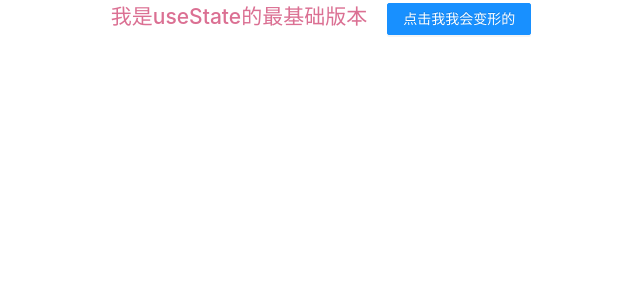
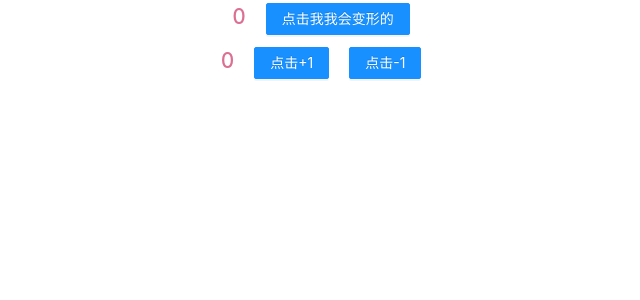
Before and after one commit to wangjuunwei/code-snippet, a React (Create React App) app: page /#/UseApiDemo/useState in a window 1280 px wide. Shown: the top 300 px of the page, without its empty margins (319-959 px from the left). Built offline with nearby package versions, Linux system fonts and the light colour scheme.

Commit message:
useState的使用

```diff
--- a/src/pages/UseApiDemo/useState.tsx
+++ b/src/pages/UseApiDemo/useState.tsx
@@ -2,7 +2,9 @@ import React from 'react'
 import {Wrapper, Title} from './css/useState'
 import {Button} from 'antd'
 
-const UseState: React.FC = () => {
+interface UseStateInteface<T> {
+    count: T
+}
 
 /**
  * @deprecated useState 的 TypeScript 定义
@@ -16,22 +18,58 @@ const UseState: React.FC = () => {
  * function useState<S = undefined>(): [S | undefined, Dispatch<SetStateAction<S | undefined>>];
  */
 
+/**
+ * TODO 基础用法
+ * @description  setState 函数用于更新 state。它接收一个新的 state 值并将组件的一次重新渲染加入队列。
+ * @return 返回一个state，以及更新state的函数
+ */
+const SimpleUseState: React.FC<{}> = () => {
 
-    const [simpaleText, setSimpleText] = React.useState<string>('我是useState的最基础版本')
+    const [simpleState, setSimpleState] = React.useState<number>(0);
 
+    const changeSimpleState = (count: number) => {
 
+        setSimpleState(count)
+    }
+    return (
+        <div className='simpleBox'>
+            <Title>{simpleState}</Title>
+            <Button className='simpleBox-button' type="primary"
+                    onClick={() => changeSimpleState(simpleState + 1)}>点击我我会变形的</Button>
+        </div>
+    )
+}
+
+/**
+ * TODO 函数式更新
+ * @description 如果新的 state 需要通过使用先前的 state 计算得出，那么可以将函数传递给 setState。该函数将接收先前的 state，并返回一个更新后的值。
+ * @param count
+ * @constructor
+ */
+const FunUseState: React.FC<UseStateInteface<number>> = ({count}) => {
+
+    const [funState, setFunState] = React.useState<number>(count)
+
+    return (
+        <div className='simpleBox'>
+            <Title>{funState}</Title>
+            <Button className='simpleBox-button' type="primary"
+                    onClick={() => setFunState((precode) => precode + 1)}>点击+1</Button>
+            <Button className='simpleBox-button' type="primary"
+                    onClick={() => setFunState((precode) => precode - 1)}>点击-1</Button>
+        </div>
+    )
+}
+
+const UseState: React.FC = () => {
     return (
         <>
             <Wrapper>
-                <div className='simpleBox'>
-                    <Title>{simpaleText}</Title>
-                    <Button className='simpleBox-button' type="primary"
-                            onClick={() => setSimpleText('我变形成功了')}>点击我我会变形的</Button>
-                </div>
-
+                <SimpleUseState></SimpleUseState>
+                <FunUseState count={0}></FunUseState>
             </Wrapper>
         </>
     )
 }
 
-export default UseState
+export default React.memo(UseState)
```
Lines whose indentation alone changed are shown as unchanged.
